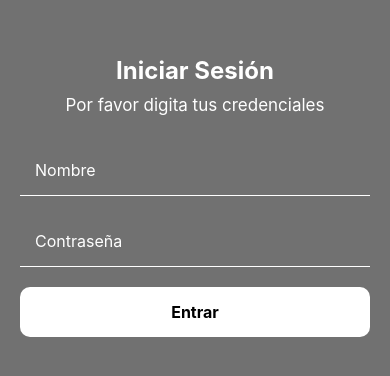
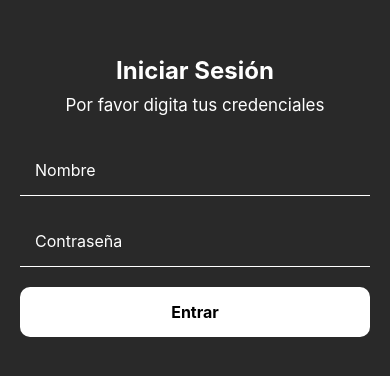
Before and after one commit to Omartobon09/Pry-InteligenceArtificial, a React Native app in the folder Front-end/: screen / in a window 390 px wide. Shown: the part 226-602 px from the top of the page. Built offline with nearby package versions, Linux system fonts and the light colour scheme.

Commit message:
Cambiando color de contenedores principales

```diff
--- a/Front-end/App.js
+++ b/Front-end/App.js
@@ -1,9 +1,10 @@
 import React, { useState, useEffect } from "react";
-import { StyleSheet, ImageBackground, SafeAreaView } from "react-native";
+import { StyleSheet, ImageBackground, SafeAreaView, View } from "react-native";
 import "react-native-gesture-handler";
 import { NavigationContainer } from "@react-navigation/native";
 import { createNativeStackNavigator } from "@react-navigation/native-stack";
 import AsyncStorage from "@react-native-async-storage/async-storage";
+import { Platform } from "react-native";
 
 import LoginScreen from "./src/screens/LoginScreen";
 import HomeScreen from "./src/screens/HomeScreen";
@@ -11,6 +12,10 @@ import BackgroundImage from "./assets/bg-vino.jpg";
 import LogoutScreen from "./src/screens/LogoutScreen";
 
 const Stack = createNativeStackNavigator();
+
+if (Platform.OS === "web") {
+  require("./src/style/index.css");
+}
 
 export default function App() {
   const [isLoggedIn, setIsLoggedIn] = useState(false);
@@ -33,6 +38,7 @@ export default function App() {
   if (checkingLogin) return null;
 
   return (
+    <View style={{ flex: 1, backgroundColor: "transparent" }}>
       <ImageBackground
         source={BackgroundImage}
         style={styles.background}
@@ -61,8 +67,8 @@ export default function App() {
                       onLogin={async (name) => {
                         await AsyncStorage.setItem("loggedIn", "true");
                         await AsyncStorage.setItem("userName", name);
-                      setUserName(name); // ACTUALIZA EL NOMBRE
-                      setIsLoggedIn(true); // RENDERIZA Home
+                        setUserName(name);
+                        setIsLoggedIn(true);
                       }}
                     />
                   )}
@@ -72,6 +78,7 @@ export default function App() {
           </NavigationContainer>
         </SafeAreaView>
       </ImageBackground>
+    </View>
   );
 }
 
--- a/Front-end/src/components/LoginForm.js
+++ b/Front-end/src/components/LoginForm.js
@@ -37,7 +37,7 @@ const LoginForm = ({ onLogin }) => {
   };
 
   return (
-    <View>
+    <View style={[styles.container, { backgroundColor: 'transparent' }]}>
       <Text style={styles.title}>Iniciar Sesión</Text>
       <Text style={styles.text_form}>Por favor digita tus credenciales</Text>
 
--- /dev/null
+++ b/Front-end/src/style/index.css
@@ -0,0 +1,4 @@
+/* index.css */
+html, body, #root {
+  background-color: transparent !important;
+}
--- a/Front-end/src/style/styles.js
+++ b/Front-end/src/style/styles.js
@@ -36,10 +36,12 @@ export default StyleSheet.create({
     fontSize: 16,
   },
   container_bg: {
-    backgroundColor: 'rgba(0, 0, 0, 0.53)',
+    backgroundColor: 'rgba(0, 0, 0, 0.83)',
     flex: 1,
     justifyContent: 'center',
     padding: 20,
+       width: "100%",
+    height: "100%",
   },
    welcome: {
     fontSize: 24,
@@ -52,7 +54,8 @@ export default StyleSheet.create({
     marginBottom: 20,
   },
   containers: {
-    padding: 20,
-
+    padding: 220,
+    width: "100%",
+    height: "100%",
   }
 });
```
Lines whose indentation alone changed are shown as unchanged.
